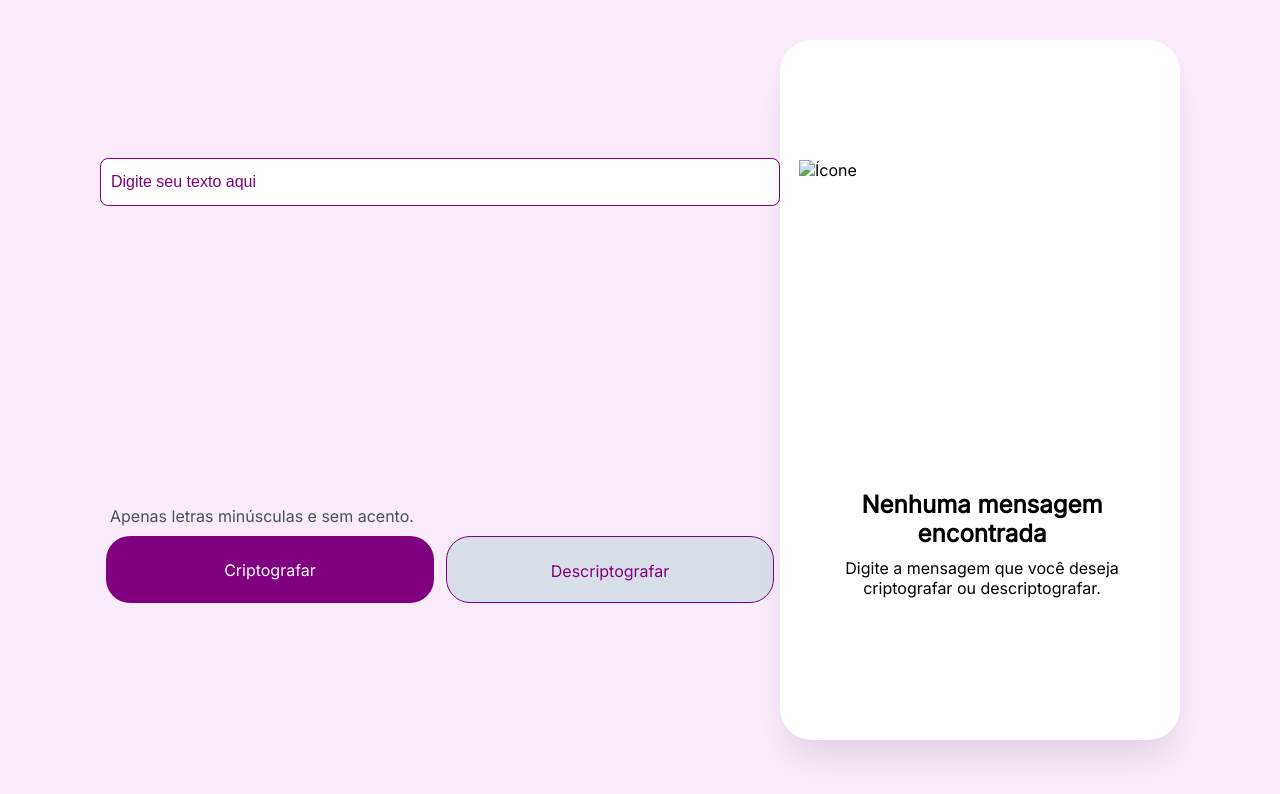
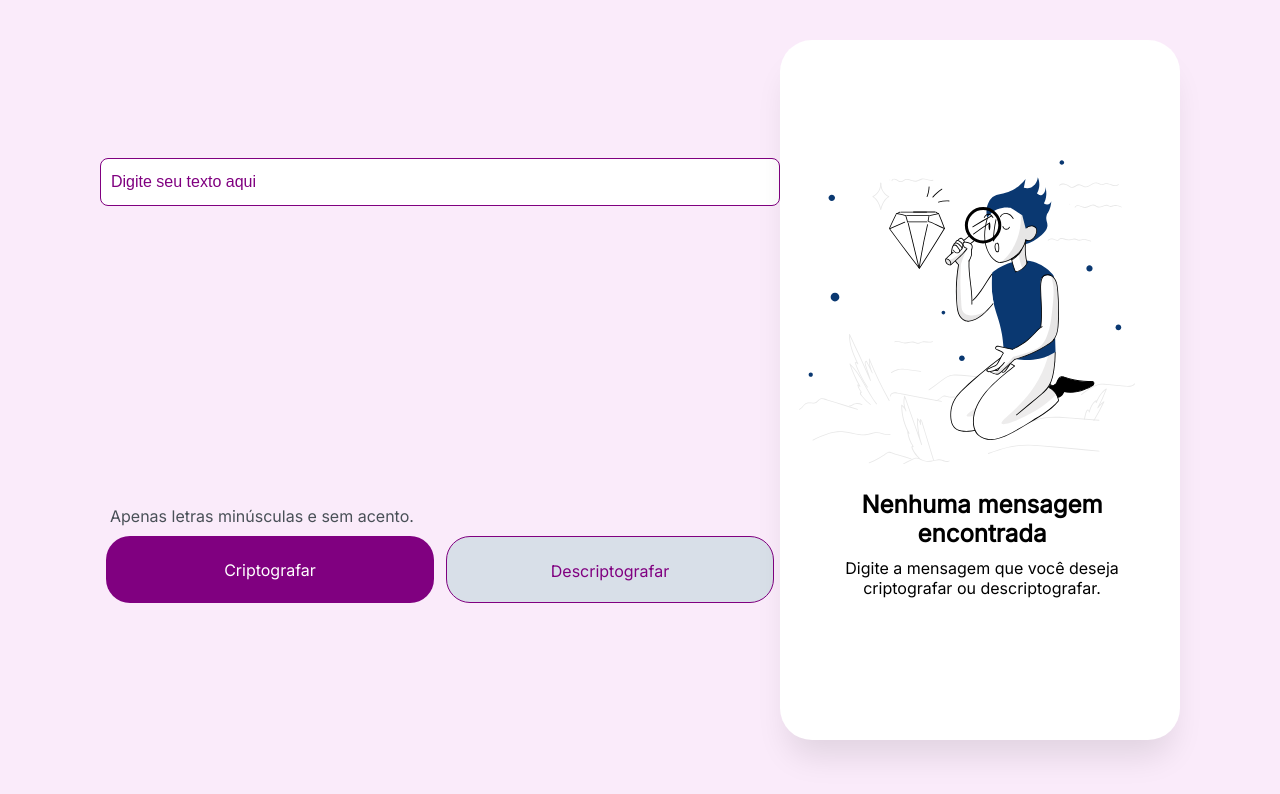
Before and after one commit to ManoelCrn/challend-frontend-alura, a plain HTML site: page index.html in a window 1280 px wide. Drawn offline with Linux system fonts and the light colour scheme.

Commit message:
Update index.html

```diff
--- a/index.html
+++ b/index.html
@@ -22,7 +22,7 @@
         </section>
         <section class="text-section">
             <textarea name="textarea" placeholder=""></textarea>
-            <img src="dsfsaidfaisfsaidf" alt="Ícone">
+            <img src="High_quality_products_1_1.svg" alt="Ícone">
             <div class="text-content">
                 <h2 class="text-content-subtitulo">Nenhuma mensagem encontrada</h2>
                 <p class="text-content-paragrafo">Digite a mensagem que você deseja criptografar ou descriptografar.</p>
```
